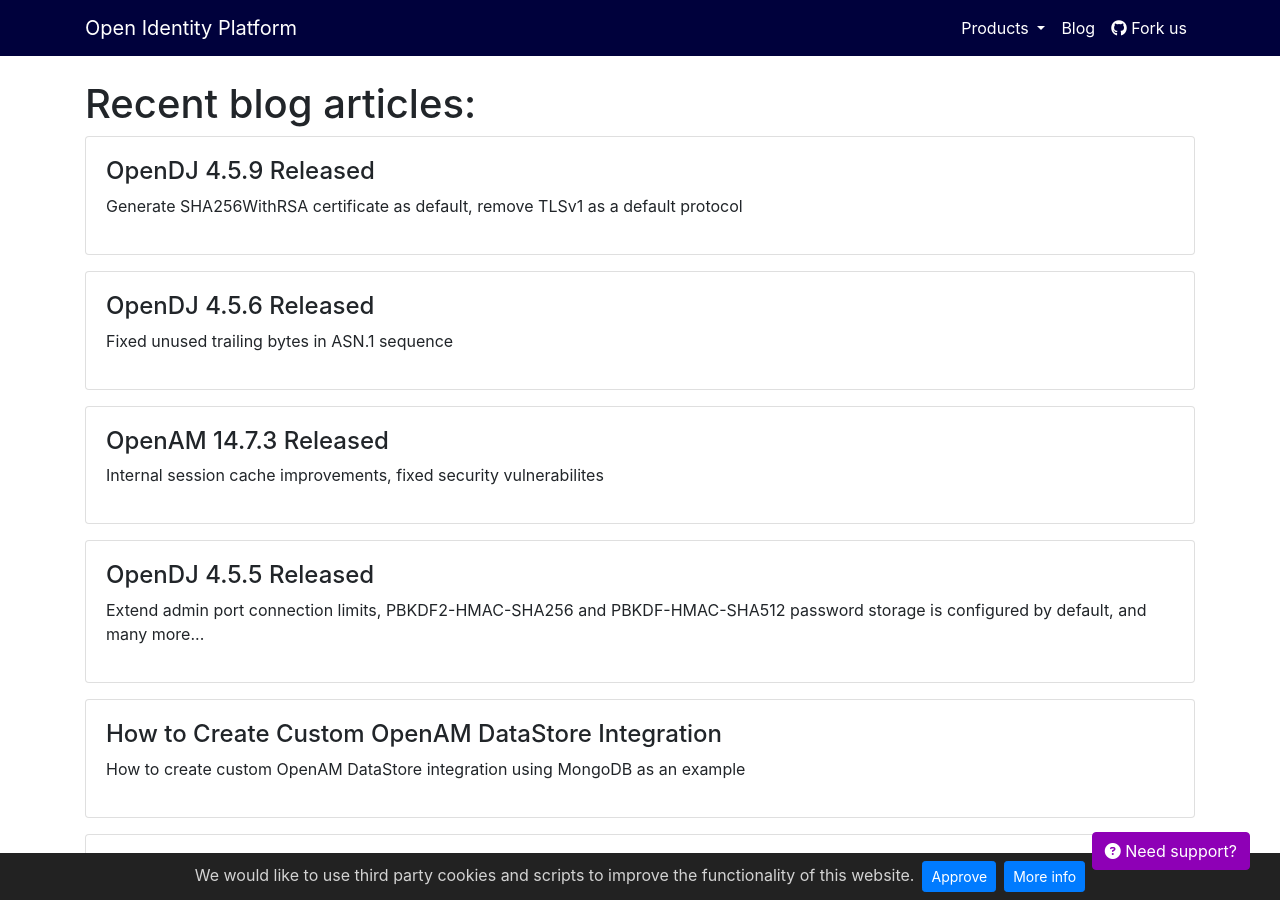
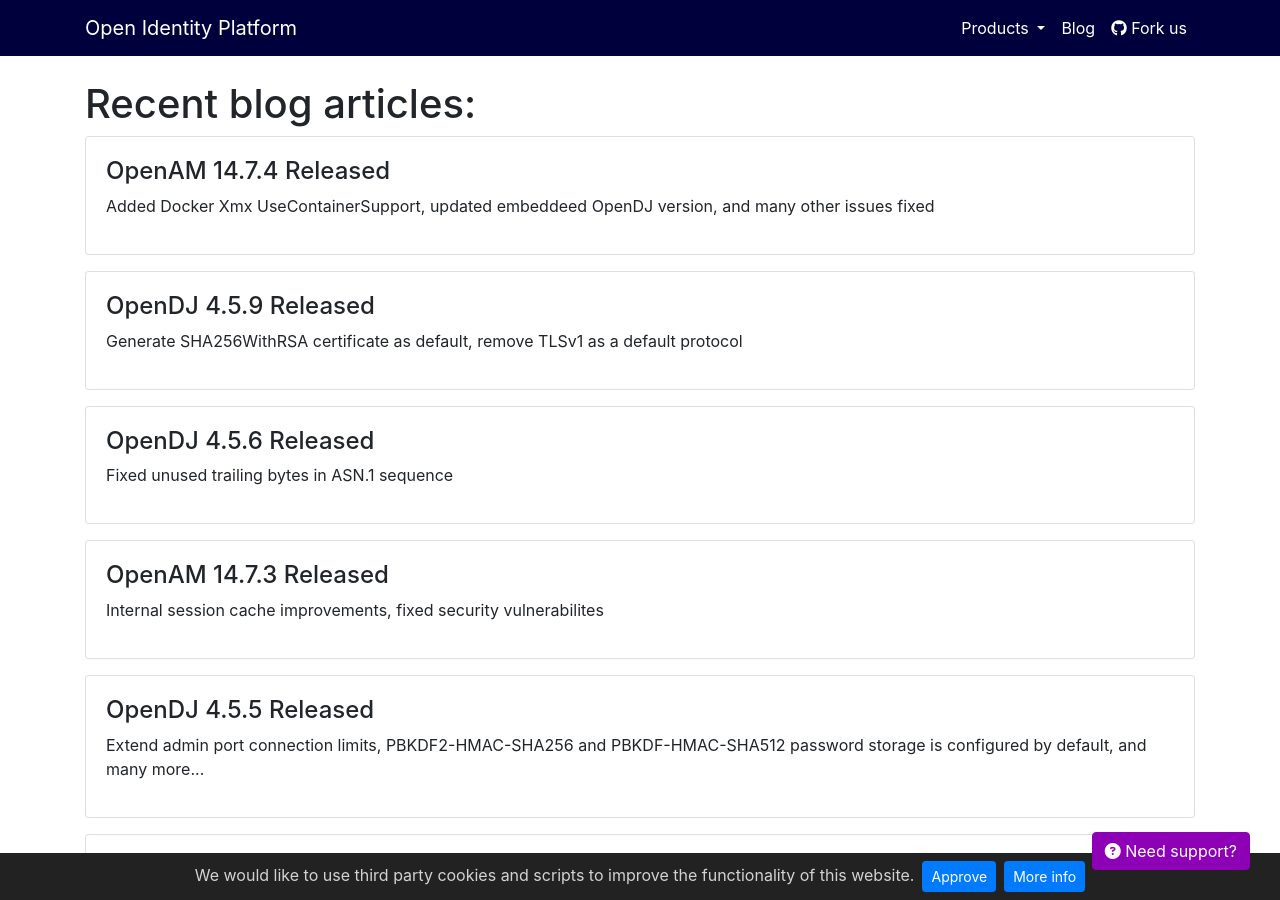
Before and after one commit to OpenIdentityPlatform/OpenIdentityPlatform.org, a Jekyll site: the page built from blog/index.html, in a window 1280 px wide and 900 px high. Built offline with Jekyll 4.4.1, drawn with Linux system fonts in a browser that asks for light colours; some of the changed lines change nothing that is shown.

Commit message:
OpenAM 14.7.4 Released (#142)

```diff
--- a/_data/blogposts.yml
+++ b/_data/blogposts.yml
@@ -1,3 +1,8 @@
+-
+  title: 'OpenAM 14.7.4 Released'
+  link: '/blog/openam-14-7-4-released'
+  description: 'Added Docker Xmx UseContainerSupport, updated embeddeed OpenDJ version, and many other issues fixed'
+
 -
   title: 'OpenDJ 4.5.9 Released'
   link: '/blog/opendj-4-5-9-released'
--- /dev/null
+++ b/blog/openam-14-7-4-released.md
@@ -0,0 +1,33 @@
+---
+layout: home
+landing-title: "OpenAM 14.7.4 Released"
+landing-title2: "OpenAM 14.7.4 Released"
+description: Open Identity Platform Community just released OpenAM v14.7.4
+keywords: 'OpenAM, Access Management, Authentication, SSO, Single Sign On, Open Identity Platform, Release, Docker'
+imageurl: 'openam-og.png'
+---
+# OpenAM 14.7.4 Released
+[Download](https://github.com/OpenIdentityPlatform/OpenAM/releases/tag/14.7.4)
+
+## What's new
+* Added Docker Xmx UseContainerSupport
+* Updated embedded OpenDJ version to 4.5.9
+* With an empty cookie domain set: add current host domain
+
+## Fixed Bugs
+* Fixed SDK to use in OpenAM-JEE-Agents
+* Fixed security vulnerabilites
+* Fixed inability to retrieve the token ID of the token used in the session
+* Avoid NPE by skipping attributes that are not in schema
+* Fixed policy filter
+* Fixed inability to retrieve the token ID of the token used in the session
+
+[All changes](https://github.com/OpenIdentityPlatform/OpenAM/compare/14.7.3...14.7.4)
+
+## Thanks for the contributions
+
+<i id="sp193"><i>1. <a href="https://github.com/sp193" target="_blank">Liu Woon Yung</a></i>
+
+<i id="vharseko"><i>2. <a href="https://github.com/vharseko" target="_blank">vharseko</a></i>
+
+<i id="maximthomas"><i>3. <a href="https://github.com/maximthomas" target="_blank">Maxim Thomas</a></i>
```
